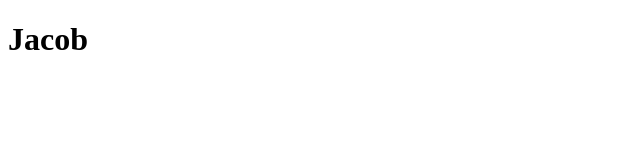
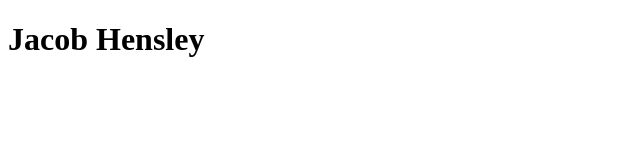
Before and after one commit to jacobrhensley/VueJS, a plain HTML site: page simplesetup/index.html in a window 1280 px wide. Shown: the whole page, without its empty margins (0-640 px from the left). Drawn offline with Linux system fonts and the light colour scheme.

Commit message:
returning full name using a method

```diff
--- a/simplesetup/index.html
+++ b/simplesetup/index.html
@@ -8,7 +8,7 @@
 </head>
 <body>
     <div id="app">
-        <h1>{{ name.split(' ')[0]}}</h1>
+        <h1>{{ getFullName() }}</h1>
     </div>
 </body>
 </html>
@@ -17,8 +17,13 @@
     new Vue({
         el: '#app',
         data: {
-            age: 61,
-            name: 'Jacob Hensley'
+            firstName: 'Jacob',
+            lastName: 'Hensley'
+        },
+        methods: {
+            getFullName: function() {
+                return `${this.firstName} ${this.lastName}`
+            }
         }
     });
     </script>
```
